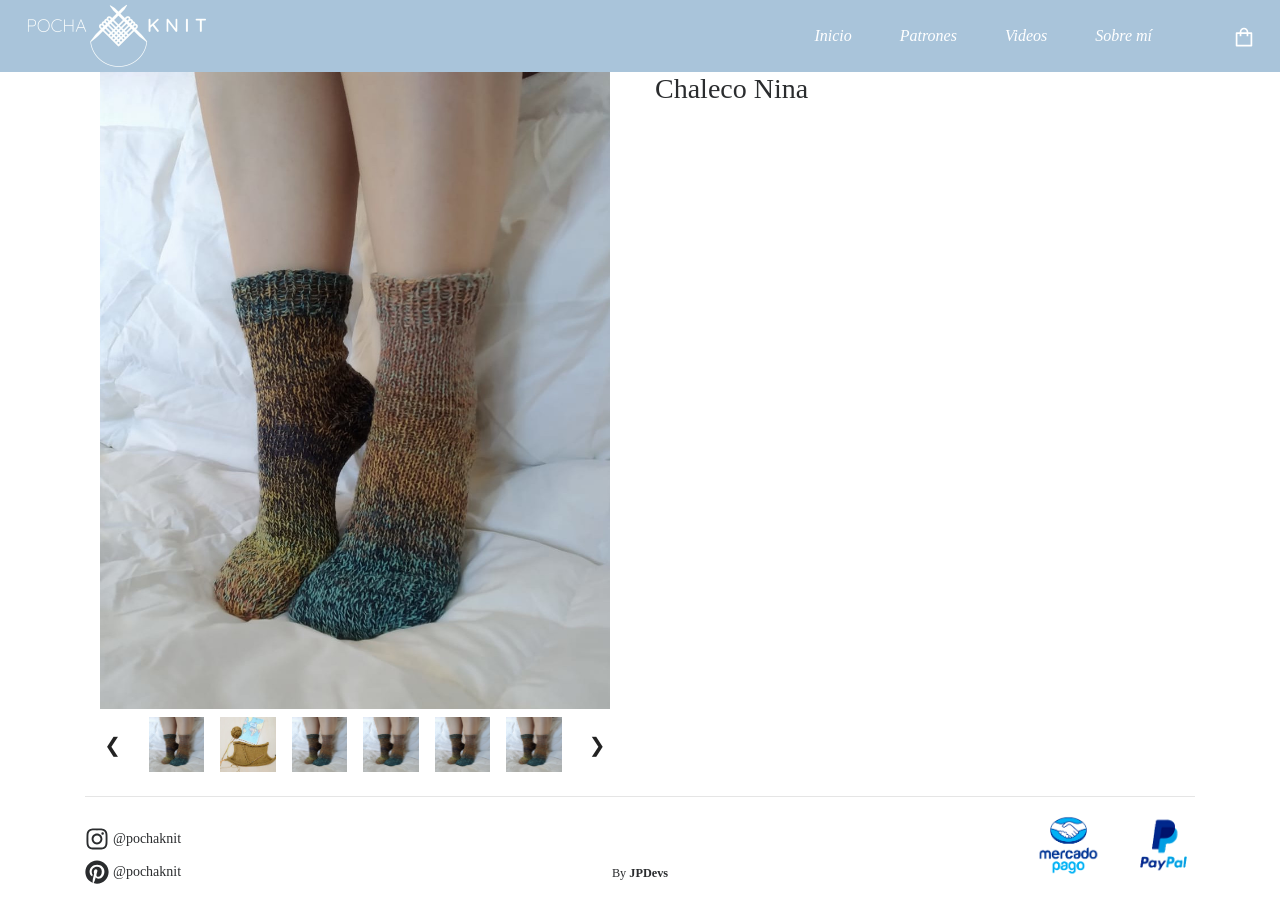
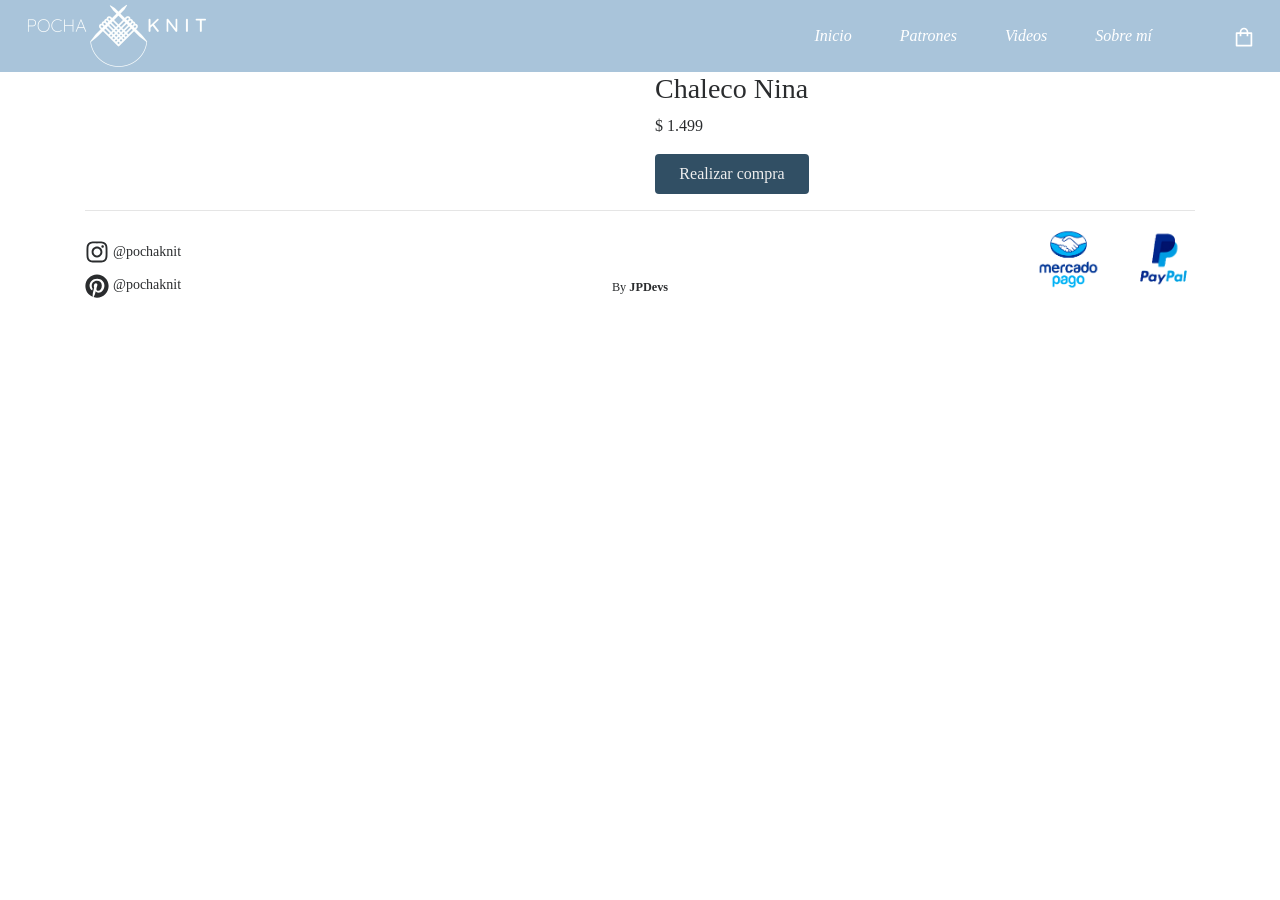
Before and after one commit to joaquin-peralta/pochaknit-ecommerce, a Next.js app: page /product/1 in a window 1280 px wide. After the commit the page ends 872 px from the top, so only its background shows below. Built offline with nearby package versions, Linux system fonts and the light colour scheme.

Commit message:
Before useMediaQueries

```diff
--- /dev/null
+++ b/components/Button.tsx
@@ -0,0 +1,42 @@
+import { ReactNode } from 'react';
+import { colors } from '@utils/themes';
+
+type Props = {
+  variant: 'primary' | 'secondary';
+  text: string | ReactNode;
+};
+
+const Button = ({ variant, text }: Props) => (
+  <div>
+    {variant === 'primary' && (
+      <button className="primary" type="button">
+        {text}
+      </button>
+    )}
+
+    <style jsx>{`
+      button {
+        width: 154px;
+        height: auto;
+        padding: 0.5rem 0.5rem;
+        border: 0;
+        border-radius: 4px;
+      }
+
+      .primary {
+        background-color: ${colors.primary800};
+        color: #eee;
+      }
+
+      .primary:hover {
+        background-color: ${colors.primary800Dark};
+      }
+
+      .primary:active {
+        border: 2px solid ${colors.primary800Transparent};
+      }
+    `}</style>
+  </div>
+);
+
+export default Button;
--- /dev/null
+++ b/components/MobileCarousel.tsx
@@ -0,0 +1,41 @@
+import Carousel from 'react-bootstrap/Carousel';
+import Image from 'next/image';
+
+const MobileCarousel = () => (
+  <Carousel>
+    <Carousel.Item>
+      <Image
+        src="/medias-lola.jpeg"
+        width={900}
+        height={1124}
+        layout="responsive"
+      />
+    </Carousel.Item>
+    <Carousel.Item>
+      <Image
+        src="/medias-lola.jpeg"
+        width={900}
+        height={1124}
+        layout="responsive"
+      />
+    </Carousel.Item>
+    <Carousel.Item>
+      <Image
+        src="/medias-lola.jpeg"
+        width={900}
+        height={1124}
+        layout="responsive"
+      />
+    </Carousel.Item>
+    <Carousel.Item>
+      <Image
+        src="/medias-lola.jpeg"
+        width={900}
+        height={1124}
+        layout="responsive"
+      />
+    </Carousel.Item>
+  </Carousel>
+);
+
+export default MobileCarousel;
--- a/package.json
+++ b/package.json
@@ -15,6 +15,7 @@
     "react-bootstrap": "^1.5.2",
     "react-dom": "17.0.2",
     "react-icons": "^4.2.0",
+    "react-responsive": "^8.2.0",
     "styled-jsx": "^3.4.4"
   },
   "devDependencies": {
--- a/pages/product/[id].tsx
+++ b/pages/product/[id].tsx
@@ -1,21 +1,33 @@
+import { useState, useEffect } from 'react';
+import { useMediaQuery } from 'react-responsive';
 import Container from 'react-bootstrap/Container';
 import Row from 'react-bootstrap/Row';
 import Col from 'react-bootstrap/Col';
+import MobileCarousel from '@components/MobileCarousel';
 import SlideShowGallery from '@components/SlideShowGallery';
+import Button from '@components/Button';
 import GlobalStyles from '@styles/GlobalStyles';
 
-const ProductPage = () => (
+const ProductPage = () => {
+  const isMobile = useMediaQuery({ query: '(max-width: 768px)' });
+  // const isTabletOrDesktop = useMediaQuery({ query: '(min-width: 768px)' });
+
+  return (
     <Container>
-    <Row>
+      <Row xs={1} md={2}>
         <Col>
-        <SlideShowGallery />
+          {isMobile && <MobileCarousel />}
+          {/* {isTabletOrDesktop && <SlideShowGallery />} */}
         </Col>
         <Col>
           <h3>Chaleco Nina</h3>
+          <p>$ 1.499</p>
+          <Button variant="primary" text="Realizar compra" />
         </Col>
       </Row>
       <GlobalStyles />
     </Container>
   );
+};
 
 export default ProductPage;
--- a/utils/themes.ts
+++ b/utils/themes.ts
@@ -1,8 +1,12 @@
 export const colors = {
   primary: '#A9C4DA',
   primaryStrong: '#5CADEF',
+  primary800: '#314F64',
+  primary800Dark: '#294254',
+  primary800Transparent: 'rgba(49, 79, 100, 0.5)',
   background: '#F8F8F8',
   analogous500: '#9CA1A5',
+  triadic100: '#BC7043',
   darkgray: '#2A2C2E',
   darkenBackground: 'rgba(0, 0, 0, 0.5)',
 };
```
Also changed, not shown: 1 other file (tests, documents, lock files or other folders). Lines whose indentation alone changed are shown as unchanged.
